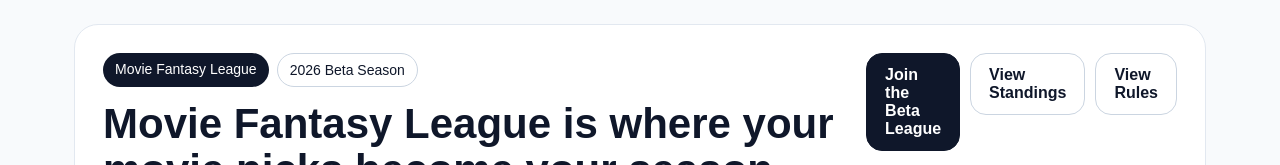
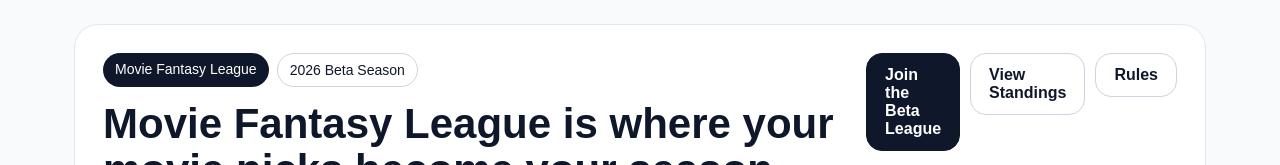
Before and after one commit to heae90/moviefantasyleague-starter, a Next.js app: page / in a window 1280 px wide. Shown: the top 165 px of the page. Built offline with nearby package versions, Linux system fonts and the light colour scheme.

Commit message:
Update page.tsx
changed rules to actual page

```diff
--- a/app/page.tsx
+++ b/app/page.tsx
@@ -50,7 +50,7 @@ export default function HomePage() {
   Join the Beta League
 </a>
   <a className="button button-outline" href="#leaderboard">View Standings</a>
-  <a className="button button-outline" href="#rules">View Rules</a>
+  <a className="button button-outline" href="/rules">Rules</a>
 </div>
       </section>
 
```
